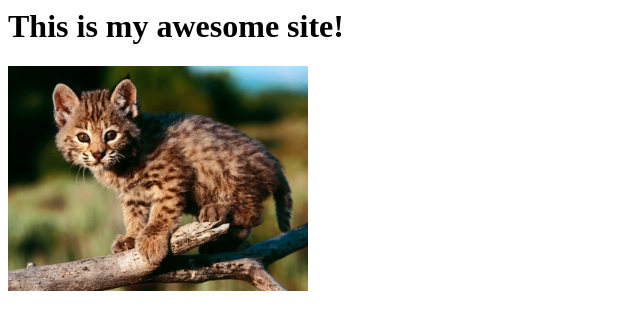
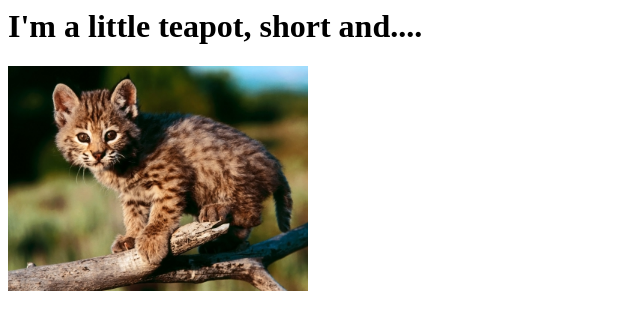
Before and after one commit to onemoredale/WhatthaTest, a plain HTML site: page index.html in a window 1280 px wide. Shown: the whole page, without its empty margins (0-640 px from the left). Drawn offline with Linux system fonts and the light colour scheme.

Commit message:
Changed the header

```diff
--- a/index.html
+++ b/index.html
@@ -5,7 +5,7 @@
   <link rel="stylesheet" type="text/css" href="css/style.css">
 </head>
 <body>
-  <h1>This is my awesome site!</h1>
+  <h1>I'm a little teapot, short and....</h1>
   <img src="images/kittens.jpg">
 </body>
 </html>
```
